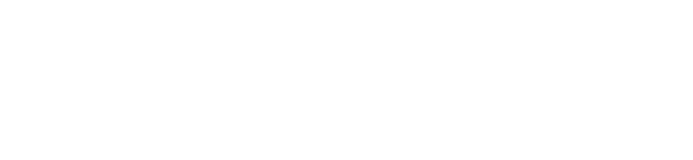
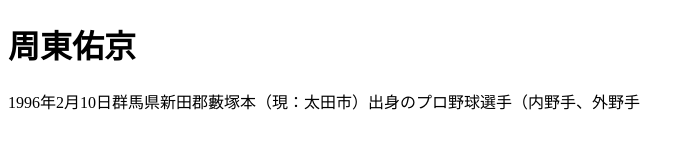
Before and after one commit to manami20051106/web2022-1, a plain HTML site: page a.html in a window 1280 px wide. Shown: the whole page, without its empty margins (0-693 px from the left). Drawn offline with Linux system fonts and the light colour scheme.

Commit message:
Update a.html

```diff
--- a/a.html
+++ b/a.html
@@ -3,5 +3,9 @@
 <head>
   <meta charset="UTF-8">
   <title>好きな選手について</title>
+  <h1>周東佑京</h1>
+
+  <p>1996年2月10日群馬県新田郡藪塚本（現：太田市）出身のプロ野球選手（内野手、外野手</p>
+
 </head>
 <body>
```
